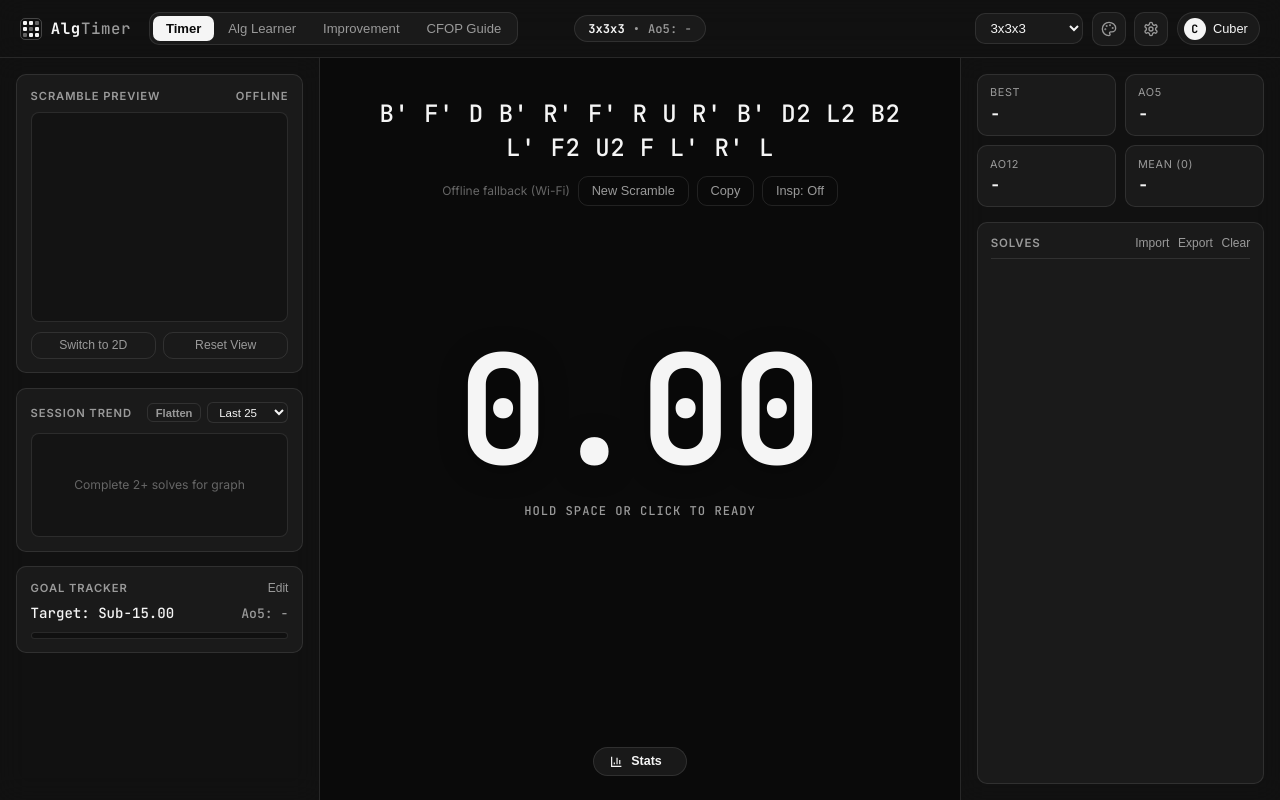
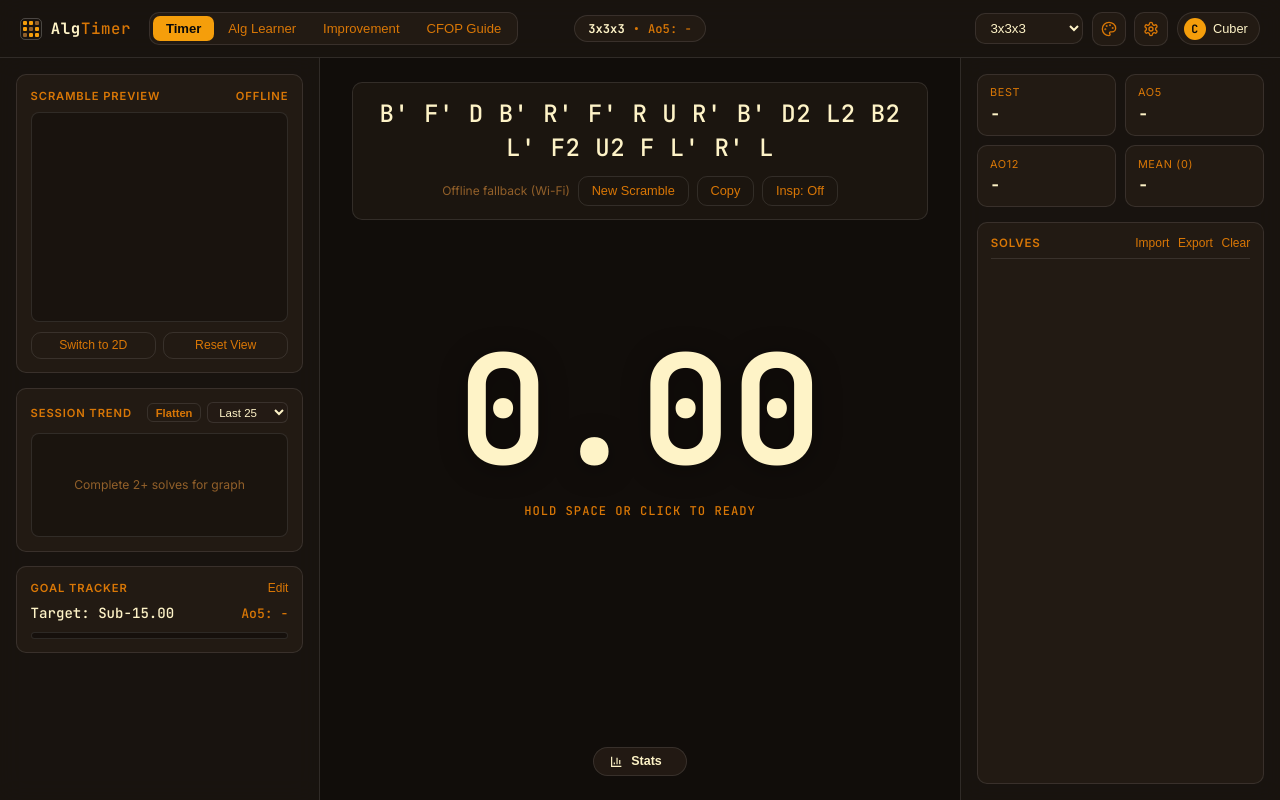
Before and after one commit to realstringcheese/AlgTimer, a plain HTML site: page index.html in a window 1280 px wide. Drawn offline with Linux system fonts and the light colour scheme.

Commit message:
0.7.0 amer defult color and everything work now

```diff
--- a/app.js
+++ b/app.js
@@ -12,14 +12,14 @@ const STORAGE_COLOR_HISTORY_KEY = "algtimer_color_history_v1";
 const STORAGE_ALG_REPS_KEY = "algtimer_alg_reps_v1";
 
 const DEFAULT_THEME = {
-  presetId: "c-mono", mood: "mono", bgMode: "color", sceneId: "mountains",
-  bgColor: "#0a0a0a", sidebarColor: "#121212", cardColor: "#1b1b1b", scrambleColor: "#141414",
-  textColor: "#f5f5f5", mutedColor: "#9a9a9a", accentColor: "#f5f5f5",
-  holdingColor: "#ef4444", readyColor: "#22c55e",
-  sidebarAlpha: 90, sidebarBlur: 14, radius: 10,
+  presetId: "c-amber", mood: "amber", bgMode: "color", sceneId: "hearth",
+  bgColor: "#110d0a", sidebarColor: "#1a1410", cardColor: "#241b15", scrambleColor: "#211913",
+  textColor: "#fef3c7", mutedColor: "#d97706", accentColor: "#f59e0b",
+  holdingColor: "#ef4444", readyColor: "#84cc16",
+  sidebarAlpha: 90, sidebarBlur: 12, radius: 10,
   timerFont: '"JetBrains Mono", ui-monospace, Menlo, monospace',
   uiFont: '"Inter", -apple-system, BlinkMacSystemFont, sans-serif',
-  timerBackdrop: false, scrambleBox: false, bgBlur: 8, bgDim: 45, bgPosY: 50, bgScale: 105,
+  timerBackdrop: false, scrambleBox: true, bgBlur: 8, bgDim: 45, bgPosY: 50, bgScale: 105,
 };
 
 const COLOR_SLOTS = [
--- a/data.js
+++ b/data.js
@@ -55,7 +55,7 @@ export const COLOR_PRESETS = [
   { id: "c-oled", name: "OLED Pitch", desc: "True #000000 pure dark", theme: { mood: "oled", bgMode: "color", bgColor: "#000000", sidebarColor: "#050505", cardColor: "#0d0d0d", scrambleColor: "#0a0a0a", textColor: "#ffffff", mutedColor: "#737373", accentColor: "#ffffff", holdingColor: "#ef4444", readyColor: "#22c55e", sidebarAlpha: 96, sidebarBlur: 8, timerBackdrop: false, scrambleBox: false, radius: 6 } },
   { id: "c-aqua", name: "Arctic Aqua", desc: "Deep ocean & cyan glow", theme: { mood: "aqua", bgMode: "color", bgColor: "#071018", sidebarColor: "#0d1824", cardColor: "#132233", scrambleColor: "#101e2e", textColor: "#ecfeff", mutedColor: "#7dd3fc", accentColor: "#06b6d4", holdingColor: "#f43f5e", readyColor: "#22d3ee", sidebarAlpha: 88, sidebarBlur: 14, timerBackdrop: false, scrambleBox: true, radius: 12 } },
   { id: "c-neon", name: "Cyber Neon", desc: "Obsidian & electric pink", theme: { mood: "neon", bgMode: "color", bgColor: "#09090e", sidebarColor: "#11101a", cardColor: "#191726", scrambleColor: "#171424", textColor: "#faf5ff", mutedColor: "#a78bfa", accentColor: "#ec4899", holdingColor: "#f43f5e", readyColor: "#22c55e", sidebarAlpha: 88, sidebarBlur: 14, timerBackdrop: false, scrambleBox: true, radius: 12 } },
-  { id: "c-amber", name: "Warm Espresso", desc: "Cozy dark amber tones", theme: { mood: "amber", bgMode: "color", bgColor: "#110d0a", sidebarColor: "#1a1410", cardColor: "#241b15", scrambleColor: "#211913", textColor: "#fef3c7", mutedColor: "#d97706", accentColor: "#f59e0b", holdingColor: "#ef4444", readyColor: "#84cc16", sidebarAlpha: 90, sidebarBlur: 12, timerBackdrop: false, scrambleBox: true, radius: 10 } },
+  { id: "c-amber", name: "Amber", desc: "Default dark espresso & amber", theme: { mood: "amber", bgMode: "color", bgColor: "#110d0a", sidebarColor: "#1a1410", cardColor: "#241b15", scrambleColor: "#211913", textColor: "#fef3c7", mutedColor: "#d97706", accentColor: "#f59e0b", holdingColor: "#ef4444", readyColor: "#84cc16", sidebarAlpha: 90, sidebarBlur: 12, timerBackdrop: false, scrambleBox: true, radius: 10 } },
   { id: "c-light", name: "Paper Daylight", desc: "Warm off-white studio", theme: { mood: "light", bgMode: "color", bgColor: "#f4f3ef", sidebarColor: "#ffffff", cardColor: "#eae8e1", scrambleColor: "#ffffff", textColor: "#111111", mutedColor: "#6b7280", accentColor: "#111111", holdingColor: "#dc2626", readyColor: "#16a34a", sidebarAlpha: 92, sidebarBlur: 12, timerBackdrop: false, scrambleBox: true, radius: 10 } },
 ];
 
--- a/styles.css
+++ b/styles.css
@@ -1,20 +1,20 @@
 /* === SECTION S1: THEME VARIABLES & RESET === */
 :root {
-  --bg-primary: #0a0a0a;
-  --sidebar-bg-rgba: rgba(18, 18, 18, 0.9);
-  --sidebar-blur: 14px;
-  --card-bg-rgba: rgba(27, 27, 27, 0.82);
-  --scramble-bg-rgba: rgba(20, 20, 20, 0);
+  --bg-primary: #110d0a;
+  --sidebar-bg-rgba: rgba(26, 20, 16, 0.9);
+  --sidebar-blur: 12px;
+  --card-bg-rgba: rgba(36, 27, 21, 0.85);
+  --scramble-bg-rgba: rgba(33, 25, 19, 0.72);
   --border-color: rgba(255, 255, 255, 0.09);
   --border-strong: rgba(255, 255, 255, 0.22);
-  --text-primary: #f5f5f5;
-  --text-secondary: #9a9a9a;
-  --text-muted: #666666;
-  --accent-color: #f5f5f5;
+  --text-primary: #fef3c7;
+  --text-secondary: #d97706;
+  --text-muted: #92602a;
+  --accent-color: #f59e0b;
   --accent-contrast: #0a0a0a;
   --state-idle: var(--text-primary);
   --state-holding: #ef4444;
-  --state-ready: #22c55e;
+  --state-ready: #84cc16;
   --state-running: var(--text-primary);
   --font-ui: "Inter", -apple-system, BlinkMacSystemFont, sans-serif;
   --font-timer: "JetBrains Mono", ui-monospace, Menlo, monospace;
```
